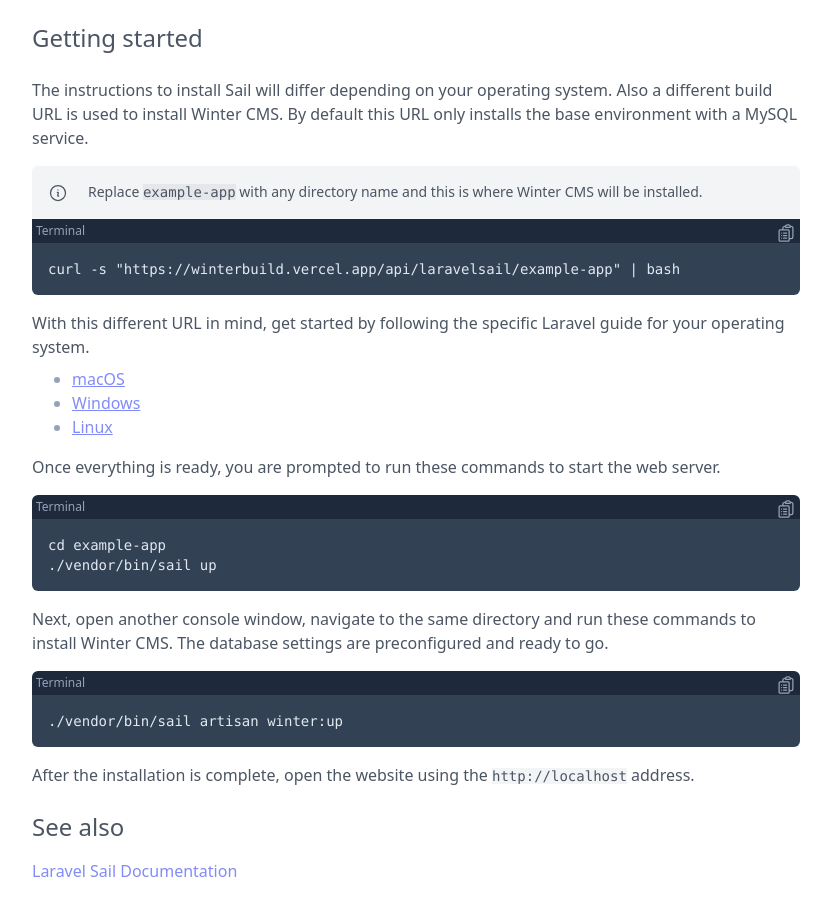
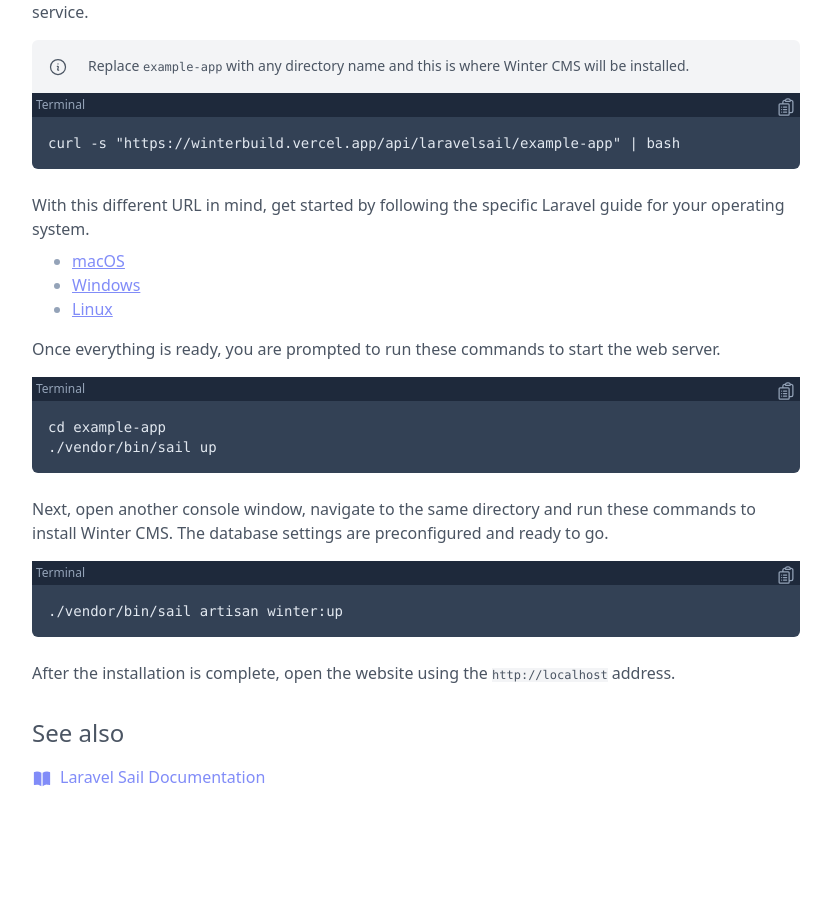
Before and after one commit to marvindurot/winterbuild, a Next.js app: page / in a window 1280 px wide. Shown: the part 406-1322 px from the top of the page, without its empty margins (224-1055 px from the left). After the commit the page ends 1243 px from the top, so only its background shows below. Built offline with nearby package versions, Linux system fonts and the light colour scheme.

Commit message:
Refactor code into components

```diff
--- /dev/null
+++ b/components/CodeBlock.tsx
@@ -0,0 +1,70 @@
+import { PropsWithChildren, MouseEvent, useCallback, ReactElement } from 'react'
+
+interface CodeBlockProps extends PropsWithChildren {
+  title: string
+  onCopy?: (e: MouseEvent<SVGSVGElement>) => void
+  tooltip?: ReactElement | string
+}
+
+const CodeBlock = (props: CodeBlockProps) => {
+  const { children, title, tooltip, onCopy } = props
+
+  const handleCopy = useCallback(
+    (e: MouseEvent<SVGSVGElement>) => {
+      if (typeof onCopy === 'function') {
+        onCopy(e)
+      }
+    },
+    [onCopy]
+  )
+
+  return (
+    <div className="mt-4 pb-2 text-sm">
+      {tooltip && (
+        <div className="bg-gray-100 p-4 rounded-t-md dark:bg-transparent">
+          <svg
+            xmlns="http://www.w3.org/2000/svg"
+            fill="none"
+            viewBox="0 0 24 24"
+            strokeWidth={1.5}
+            stroke="currentColor"
+            className="inline-block w-5 h-5 mr-5"
+          >
+            <path
+              strokeLinecap="round"
+              strokeLinejoin="round"
+              d="M11.25 11.25l.041-.02a.75.75 0 011.063.852l-.708 2.836a.75.75 0 001.063.853l.041-.021M21 12a9 9 0 11-18 0 9 9 0 0118 0zm-9-3.75h.008v.008H12V8.25z"
+            />
+          </svg>
+          {tooltip}
+        </div>
+      )}
+      <div>
+        <div className="bg-slate-800 text-slate-400 p-1 text-xs">
+          <span>{title}</span>
+          <svg
+            id="copy"
+            onClick={(e) => handleCopy(e)}
+            xmlns="http://www.w3.org/2000/svg"
+            fill="none"
+            viewBox="0 0 24 24"
+            strokeWidth={1.5}
+            stroke="currentColor"
+            className="w-5 h-5 float-right hover:text-white cursor-pointer"
+          >
+            <path
+              strokeLinecap="round"
+              strokeLinejoin="round"
+              d="M9 12h3.75M9 15h3.75M9 18h3.75m3 .75H18a2.25 2.25 0 002.25-2.25V6.108c0-1.135-.845-2.098-1.976-2.192a48.424 48.424 0 00-1.123-.08m-5.801 0c-.065.21-.1.433-.1.664 0 .414.336.75.75.75h4.5a.75.75 0 00.75-.75 2.25 2.25 0 00-.1-.664m-5.8 0A2.251 2.251 0 0113.5 2.25H15c1.012 0 1.867.668 2.15 1.586m-5.8 0c-.376.023-.75.05-1.124.08C9.095 4.01 8.25 4.973 8.25 6.108V8.25m0 0H4.875c-.621 0-1.125.504-1.125 1.125v11.25c0 .621.504 1.125 1.125 1.125h9.75c.621 0 1.125-.504 1.125-1.125V9.375c0-.621-.504-1.125-1.125-1.125H8.25zM6.75 12h.008v.008H6.75V12zm0 3h.008v.008H6.75V15zm0 3h.008v.008H6.75V18z"
+            />
+          </svg>
+        </div>
+        <div className="bg-slate-700 p-4 rounded-b-md">
+          <span className="text-slate-200 font-mono">{children}</span>
+        </div>
+      </div>
+    </div>
+  )
+}
+
+export default CodeBlock
--- /dev/null
+++ b/components/HighlightText.tsx
@@ -0,0 +1,11 @@
+import { PropsWithChildren } from 'react'
+
+const HightlightText = ({ children }: PropsWithChildren) => {
+  return (
+    <span className="bg-gray-100 font-mono text-xs dark:bg-slate-800">
+      {children}
+    </span>
+  )
+}
+
+export default HightlightText
--- a/pages/index.tsx
+++ b/pages/index.tsx
@@ -1,33 +1,35 @@
+import CodeBlock from '@/components/CodeBlock'
+import HightlightText from '@/components/HighlightText'
 import ThemeChanger from '@/components/ThemeChanger'
 import Head from 'next/head'
 
 export default function Home() {
   return (
-    <div className="dark:bg-slate-900 bg-white">
+    <>
       <Head>
         <title>Install Winter CMS with Laravel Sail</title>
         <link rel="icon" href="/favicon.ico" />
       </Head>
-      <main>
+      <main className="dark:bg-slate-900 bg-white">
         <section>
           <nav>
             <ul className="flex flex-col items-end">
-              <li className="p-6">
+              <li className="p-4">
                 <ThemeChanger />
               </li>
             </ul>
           </nav>
         </section>
         <section className="flex items-center flex-col">
-          <article className="max-w-3xl font-sans dark:text-slate-400 text-gray-600 py-20">
-            <h1 className="font-bold dark:text-white text-black text-3xl">
+          <article className="max-w-3xl font-sans dark:text-slate-400 text-gray-600 pb-12">
+            <h1 className="font-bold dark:text-white text-black text-3xl pb-2">
               Installing Winter CMS with Laravel Sail
             </h1>
-            <h2 className="text-xl mt-2">
+            <h2 className="text-xl pb-4">
               Learn how to install Winter CMS with a local Docker environment.
             </h2>
-            <div className="mt-4 flex items-start">
-              <p className="text-md w-2/3 pe-8">
+            <div className="flex items-start">
+              <p className="text-md w-2/3 pe-8 text-justify">
                 <a
                   className="text-indigo-400 hover:text-indigo-600 underline"
                   href="https://laravel.com/docs/10.x/sail"
@@ -43,71 +45,37 @@
               <aside className="text-sm w-1/3 px-3 py-3 border dark:border-gray-500 rounded-md">
                 Since the web server runs seperately from your operating system,
                 commands are called using{' '}
-                <span className="bg-gray-100 font-mono text-xs dark:bg-slate-800">
-                  sail artisan
-                </span>{' '}
-                instead of{' '}
-                <span className="bg-gray-100 font-mono text-xs dark:bg-slate-800">
-                  php artisan
-                </span>
-                .
+                <HightlightText>sail artisan</HightlightText> instead of{' '}
+                <HightlightText>php artisan</HightlightText>.
               </aside>
             </div>
-            <h2 className="text-2xl mt-8 dark:text-white">Getting started</h2>
-            <p className="text-md mt-6">
+            <h2 className="text-2xl dark:text-white pb-6 mt-8">
+              Getting started
+            </h2>
+            <p>
               The instructions to install Sail will differ depending on your
               operating system. Also a different build URL is used to install
               Winter CMS. By default this URL only installs the base environment
               with a MySQL service.
             </p>
-            <div className="mt-4 text-sm">
-              <div className="bg-gray-100 p-4 rounded-t-md dark:bg-transparent">
-                <svg
-                  xmlns="http://www.w3.org/2000/svg"
-                  fill="none"
-                  viewBox="0 0 24 24"
-                  strokeWidth="1.5"
-                  stroke="currentColor"
-                  className="inline-block w-5 h-5 mr-5"
+            <CodeBlock
+              title="Terminal"
+              onCopy={() => {
+                navigator.clipboard.writeText(
+                  'curl -s "https://winterbuild.vercel.app/api/laravelsail/example-app" | bash'
+                )
+              }}
+              tooltip={
+                <span>
+                  Replace <HightlightText>example-app</HightlightText> with any
+                  directory name and this is where Winter CMS will be installed.
+                </span>
+              }
             >
-                  <path
-                    strokeLinecap="round"
-                    strokeLinejoin="round"
-                    d="M11.25 11.25l.041-.02a.75.75 0 011.063.852l-.708 2.836a.75.75 0 001.063.853l.041-.021M21 12a9 9 0 11-18 0 9 9 0 0118 0zm-9-3.75h.008v.008H12V8.25z"
-                  />
-                </svg>
-                Replace{' '}
-                <span className="bg-gray-200 font-mono text-sm dark:bg-slate-800">
-                  example-app
-                </span>{' '}
-                with any directory name and this is where Winter CMS will be
-                installed.
-              </div>
-              <div className="bg-slate-800 text-slate-400 p-1 text-xs">
-                <span>Terminal</span>
-                <svg
-                  xmlns="http://www.w3.org/2000/svg"
-                  fill="none"
-                  viewBox="0 0 24 24"
-                  strokeWidth="1.5"
-                  stroke="currentColor"
-                  className="w-5 h-5 float-right hover:text-white cursor-pointer"
-                >
-                  <path
-                    strokeLinecap="round"
-                    strokeLinejoin="round"
-                    d="M9 12h3.75M9 15h3.75M9 18h3.75m3 .75H18a2.25 2.25 0 002.25-2.25V6.108c0-1.135-.845-2.098-1.976-2.192a48.424 48.424 0 00-1.123-.08m-5.801 0c-.065.21-.1.433-.1.664 0 .414.336.75.75.75h4.5a.75.75 0 00.75-.75 2.25 2.25 0 00-.1-.664m-5.8 0A2.251 2.251 0 0113.5 2.25H15c1.012 0 1.867.668 2.15 1.586m-5.8 0c-.376.023-.75.05-1.124.08C9.095 4.01 8.25 4.973 8.25 6.108V8.25m0 0H4.875c-.621 0-1.125.504-1.125 1.125v11.25c0 .621.504 1.125 1.125 1.125h9.75c.621 0 1.125-.504 1.125-1.125V9.375c0-.621-.504-1.125-1.125-1.125H8.25zM6.75 12h.008v.008H6.75V12zm0 3h.008v.008H6.75V15zm0 3h.008v.008H6.75V18z"
-                  />
-                </svg>
-              </div>
-              <div className="bg-slate-700 p-4 rounded-b-md">
-                <span className="text-slate-200 font-mono">
               curl -s
               &quot;https://winterbuild.vercel.app/api/laravelsail/example-app&quot;
               | bash
-                </span>
-              </div>
-            </div>
+            </CodeBlock>
             <p className="text-md mt-4">
               With this different URL in mind, get started by following the
               specific Laravel guide for your operating system.
@@ -138,80 +106,57 @@
                 </a>
               </li>
             </ul>
-            <p className="text-md text-justify mt-4">
+            <p className="text-md mt-4">
               Once everything is ready, you are prompted to run these commands
               to start the web server.
             </p>
-            <div className="mt-4 text-sm">
-              <div className="bg-slate-800 text-slate-400 p-1 text-xs rounded-t-md">
-                <span>Terminal</span>
-                <svg
-                  xmlns="http://www.w3.org/2000/svg"
-                  fill="none"
-                  viewBox="0 0 24 24"
-                  strokeWidth="1.5"
-                  stroke="currentColor"
-                  className="w-5 h-5 float-right hover:text-white cursor-pointer"
+            <CodeBlock
+              title="Terminal"
+              onCopy={() => {
+                navigator.clipboard.writeText(
+                  'cd example-app && ./vendor/bin/sail up'
+                )
+              }}
             >
-                  <path
-                    strokeLinecap="round"
-                    strokeLinejoin="round"
-                    d="M9 12h3.75M9 15h3.75M9 18h3.75m3 .75H18a2.25 2.25 0 002.25-2.25V6.108c0-1.135-.845-2.098-1.976-2.192a48.424 48.424 0 00-1.123-.08m-5.801 0c-.065.21-.1.433-.1.664 0 .414.336.75.75.75h4.5a.75.75 0 00.75-.75 2.25 2.25 0 00-.1-.664m-5.8 0A2.251 2.251 0 0113.5 2.25H15c1.012 0 1.867.668 2.15 1.586m-5.8 0c-.376.023-.75.05-1.124.08C9.095 4.01 8.25 4.973 8.25 6.108V8.25m0 0H4.875c-.621 0-1.125.504-1.125 1.125v11.25c0 .621.504 1.125 1.125 1.125h9.75c.621 0 1.125-.504 1.125-1.125V9.375c0-.621-.504-1.125-1.125-1.125H8.25zM6.75 12h.008v.008H6.75V12zm0 3h.008v.008H6.75V15zm0 3h.008v.008H6.75V18z"
-                  />
-                </svg>
-              </div>
-              <div className="bg-slate-700 p-4 rounded-b-md">
-                <span className="text-slate-200 font-mono">
               cd example-app<br></br>./vendor/bin/sail up
-                </span>
-              </div>
-            </div>
+            </CodeBlock>
             <p className="text-md mt-4">
               Next, open another console window, navigate to the same directory
               and run these commands to install Winter CMS. The database
               settings are preconfigured and ready to go.
             </p>
-            <div className="mt-4 text-sm">
-              <div className="bg-slate-800 text-slate-400 p-1 text-xs rounded-t-md">
-                <span>Terminal</span>
-                <svg
-                  xmlns="http://www.w3.org/2000/svg"
-                  fill="none"
-                  viewBox="0 0 24 24"
-                  strokeWidth="1.5"
-                  stroke="currentColor"
-                  className="w-5 h-5 float-right hover:text-white cursor-pointer"
+            <CodeBlock
+              title="Terminal"
+              onCopy={() => {
+                navigator.clipboard.writeText(
+                  './vendor/bin/sail artisan winter:up'
+                )
+              }}
             >
-                  <path
-                    strokeLinecap="round"
-                    strokeLinejoin="round"
-                    d="M9 12h3.75M9 15h3.75M9 18h3.75m3 .75H18a2.25 2.25 0 002.25-2.25V6.108c0-1.135-.845-2.098-1.976-2.192a48.424 48.424 0 00-1.123-.08m-5.801 0c-.065.21-.1.433-.1.664 0 .414.336.75.75.75h4.5a.75.75 0 00.75-.75 2.25 2.25 0 00-.1-.664m-5.8 0A2.251 2.251 0 0113.5 2.25H15c1.012 0 1.867.668 2.15 1.586m-5.8 0c-.376.023-.75.05-1.124.08C9.095 4.01 8.25 4.973 8.25 6.108V8.25m0 0H4.875c-.621 0-1.125.504-1.125 1.125v11.25c0 .621.504 1.125 1.125 1.125h9.75c.621 0 1.125-.504 1.125-1.125V9.375c0-.621-.504-1.125-1.125-1.125H8.25zM6.75 12h.008v.008H6.75V12zm0 3h.008v.008H6.75V15zm0 3h.008v.008H6.75V18z"
-                  />
-                </svg>
-              </div>
-              <div className="bg-slate-700 p-4 rounded-b-md">
-                <span className="text-slate-200 font-mono">
               ./vendor/bin/sail artisan winter:up
-                </span>
-              </div>
-            </div>
+            </CodeBlock>
             <p className="text-md mt-4">
               After the installation is complete, open the website using the{' '}
-              <span className="bg-gray-100 font-mono text-sm dark:bg-slate-800">
-                http://localhost
-              </span>{' '}
-              address.
+              <HightlightText>http://localhost</HightlightText> address.
             </p>
-            <h3 className="text-2xl mt-6 pb-4 dark:text-white">See also</h3>
+            <h2 className="text-2xl dark:text-white mt-8 pb-4">See also</h2>
             <a
               className="text-indigo-400 hover:text-indigo-800"
               href="https://laravel.com/docs/10.x/sail"
             >
+              <svg
+                xmlns="http://www.w3.org/2000/svg"
+                viewBox="0 0 24 24"
+                fill="currentColor"
+                className="w-5 h-5 inline-block mr-2"
+              >
+                <path d="M11.25 4.533A9.707 9.707 0 006 3a9.735 9.735 0 00-3.25.555.75.75 0 00-.5.707v14.25a.75.75 0 001 .707A8.237 8.237 0 016 18.75c1.995 0 3.823.707 5.25 1.886V4.533zM12.75 20.636A8.214 8.214 0 0118 18.75c.966 0 1.89.166 2.75.47a.75.75 0 001-.708V4.262a.75.75 0 00-.5-.707A9.735 9.735 0 0018 3a9.707 9.707 0 00-5.25 1.533v16.103z" />
+              </svg>
               Laravel Sail Documentation
             </a>
           </article>
         </section>
       </main>
-    </div>
+    </>
   )
 }
```
Also changed, not shown: components/ThemeChanger.tsx (+8 -4 lines). Lines whose indentation alone changed are shown as unchanged.
